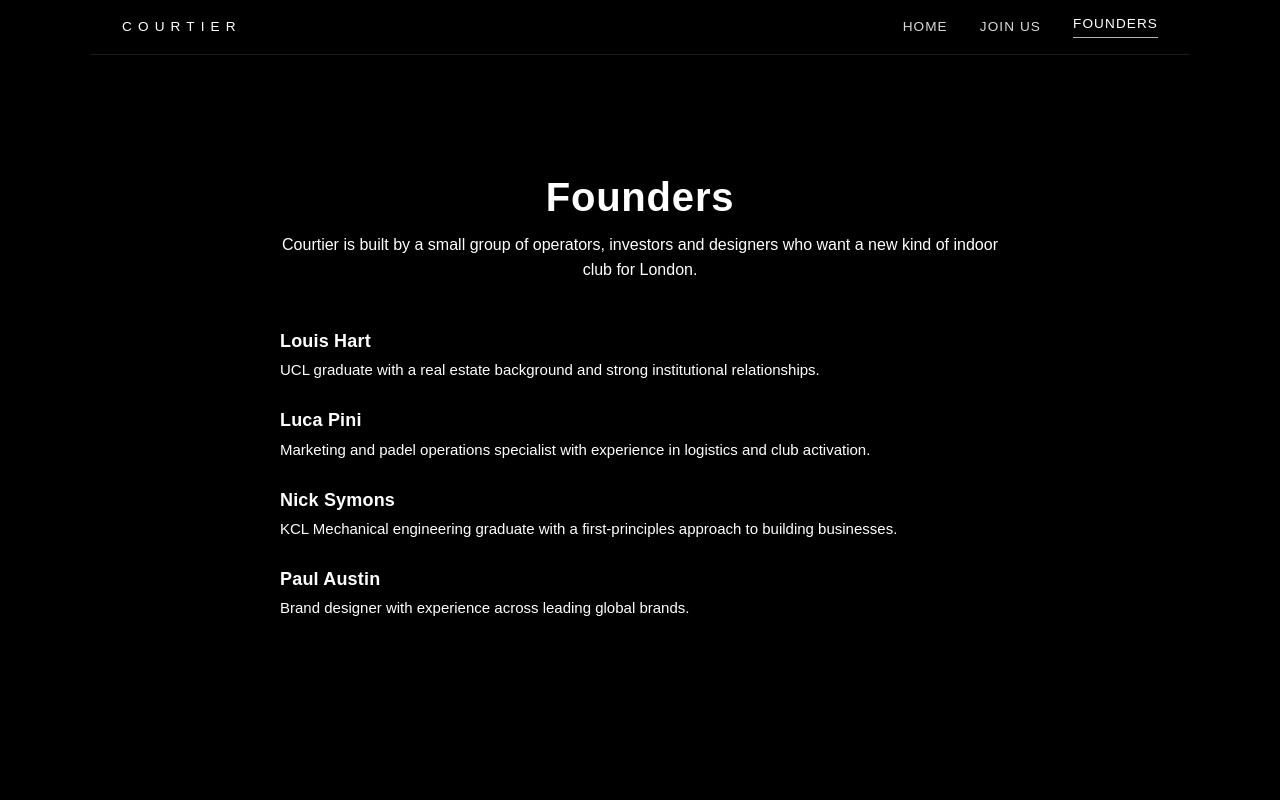
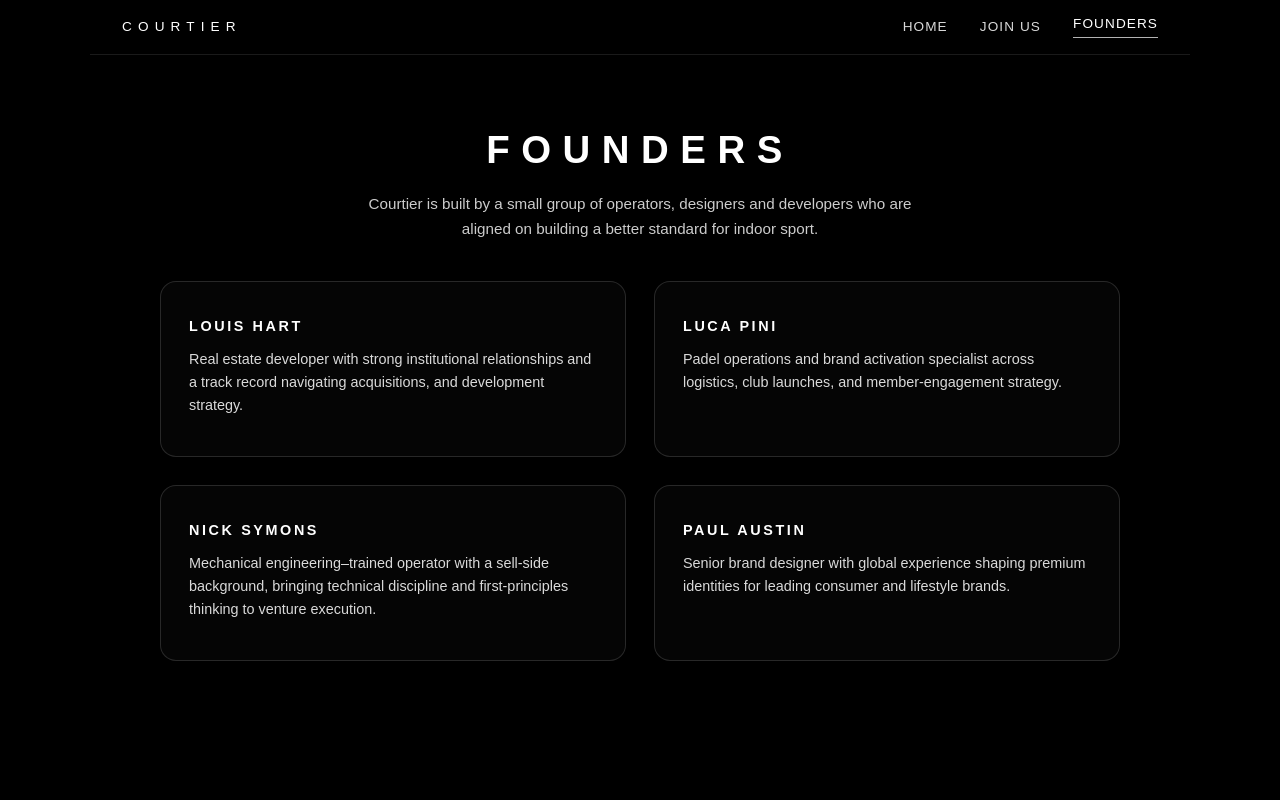
Before and after one commit to NickCoding122/Courtier, a Next.js app: page /founders in a window 1280 px wide. Shown: the top 800 px of the page. Built offline with nearby package versions, Linux system fonts and the light colour scheme; a web font is replaced by a local one.

Commit message:
Convert Founders page to card layout with updated bios

```diff
--- a/app/founders/page.tsx
+++ b/app/founders/page.tsx
@@ -1,102 +1,45 @@
-type Founder = {
-  name: string;
-  description: string;
-};
-
-const founders: Founder[] = [
-  {
-    name: "Louis Hart",
-    description:
-      "UCL graduate with a real estate background and strong institutional relationships.",
-  },
-  {
-    name: "Luca Pini",
-    description:
-      "Marketing and padel operations specialist with experience in logistics and club activation.",
-  },
-  {
-    name: "Nick Symons",
-    description:
-      "KCL Mechanical engineering graduate with a first-principles approach to building businesses.",
-  },
-  {
-    name: "Paul Austin",
-    description: "Brand designer with experience across leading global brands.",
-  },
-];
-
 export default function FoundersPage() {
   return (
-    <main
-      style={{
-        minHeight: "100vh",
-        display: "flex",
-        justifyContent: "center",
-        padding: "120px 1.5rem 160px",
-      }}
-    >
-      <div
-        style={{
-          width: "100%",
-          maxWidth: "720px",
-          margin: "0 auto",
-        }}
-      >
-        <header style={{ textAlign: "center" }}>
-          <h1
-            style={{
-              margin: 0,
-              fontSize: "40px",
-              letterSpacing: "0.02em",
-            }}
-          >
-            Founders
-          </h1>
-          <p
-            style={{
-              marginTop: "0.75rem",
-              fontSize: "16px",
-              fontWeight: 300,
-              lineHeight: 1.6,
-            }}
-          >
-            Courtier is built by a small group of operators, investors and designers who
-            want a new kind of indoor club for London.
-          </p>
-        </header>
+    <main className="founders-page">
+      <div className="founders-inner">
+        <h1 className="founders-title">Founders</h1>
+        <p className="founders-intro">
+          Courtier is built by a small group of operators, designers and developers who are
+          aligned on building a better standard for indoor sport.
+        </p>
 
-        <div
-          style={{
-            marginTop: "3rem",
-            display: "flex",
-            flexDirection: "column",
-            gap: "1.75rem",
-            textAlign: "left",
-          }}
-        >
-          {founders.map((founder) => (
-            <div key={founder.name}>
-              <div
-                style={{
-                  fontSize: "18px",
-                  fontWeight: 600,
-                  letterSpacing: "0.01em",
-                }}
-              >
-                {founder.name}
-              </div>
-              <p
-                style={{
-                  margin: "0.4rem 0 0",
-                  fontSize: "15px",
-                  fontWeight: 300,
-                  lineHeight: 1.6,
-                }}
-              >
-                {founder.description}
-              </p>
-            </div>
-          ))}
+        <div className="founders-grid">
+          <div className="founder-card">
+            <h2 className="founder-name">Louis Hart</h2>
+            <p className="founder-text">
+              Real estate developer with strong institutional relationships and a track record
+              navigating acquisitions, and development strategy.
+            </p>
+          </div>
+
+          <div className="founder-card">
+            <h2 className="founder-name">Luca Pini</h2>
+            <p className="founder-text">
+              Padel operations and brand activation specialist across logistics, club launches,
+              and member-engagement strategy.
+            </p>
+          </div>
+
+          <div className="founder-card">
+            <h2 className="founder-name">Nick Symons</h2>
+            <p className="founder-text">
+              Mechanical engineering–trained operator with a sell-side background, bringing
+              technical discipline and first-principles thinking to venture execution.
+            </p>
+          </div>
+
+          <div className="founder-card">
+            <h2 className="founder-name">Paul Austin</h2>
+            <p className="founder-text">
+              Senior brand designer with global experience shaping premium identities for leading
+              consumer and lifestyle brands.
+            </p>
+          </div>
         </div>
       </div>
     </main>
--- a/app/globals.css
+++ b/app/globals.css
@@ -225,3 +225,75 @@
     padding: 0 1.5rem;
   }
 }
+
+.founders-page {
+  min-height: calc(100vh - 80px);
+  display: flex;
+  justify-content: center;
+  align-items: flex-start;
+  padding: 3rem 1.5rem 4rem;
+}
+
+.founders-inner {
+  width: 100%;
+  max-width: 960px;
+  margin: 0 auto;
+  text-align: center;
+}
+
+.founders-title {
+  font-size: clamp(2rem, 3vw, 2.4rem);
+  letter-spacing: 0.3em;
+  text-transform: uppercase;
+  margin-bottom: 1.25rem;
+}
+
+.founders-intro {
+  max-width: 560px;
+  margin: 0 auto 2.5rem;
+  font-size: 0.95rem;
+  line-height: 1.6;
+  opacity: 0.8;
+}
+
+.founders-grid {
+  display: grid;
+  grid-template-columns: repeat(2, minmax(0, 1fr));
+  gap: 1.75rem;
+}
+
+.founder-card {
+  text-align: left;
+  padding: 1.5rem 1.75rem;
+  border-radius: 1rem;
+  border: 1px solid rgba(255, 255, 255, 0.14);
+  background: rgba(255, 255, 255, 0.02);
+}
+
+.founder-name {
+  font-size: 0.9rem;
+  letter-spacing: 0.18em;
+  text-transform: uppercase;
+  margin-bottom: 0.6rem;
+}
+
+.founder-text {
+  font-size: 0.9rem;
+  line-height: 1.6;
+  opacity: 0.85;
+}
+
+@media (max-width: 768px) {
+  .founders-page {
+    padding: 2.5rem 1.25rem 3rem;
+  }
+
+  .founders-grid {
+    grid-template-columns: 1fr;
+    gap: 1.25rem;
+  }
+
+  .founder-card {
+    padding: 1.3rem 1.4rem;
+  }
+}
```
